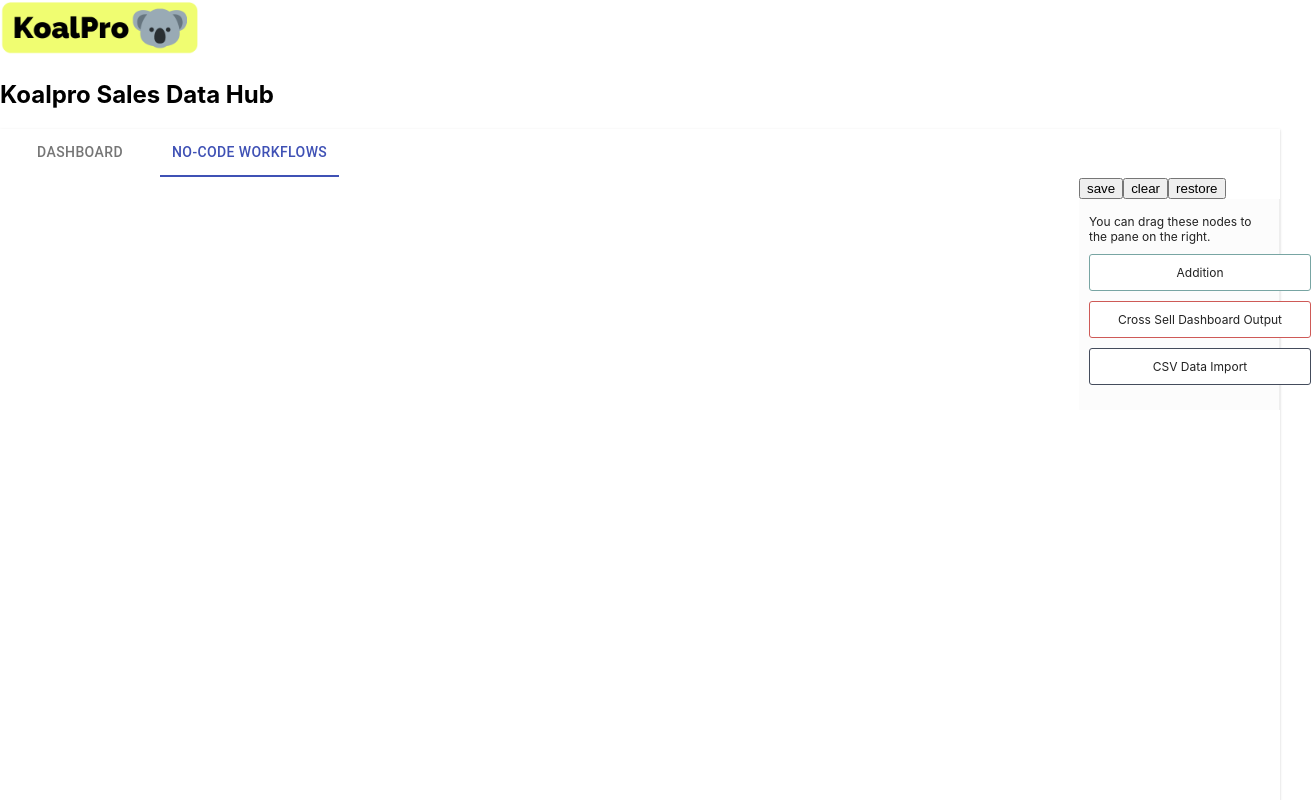
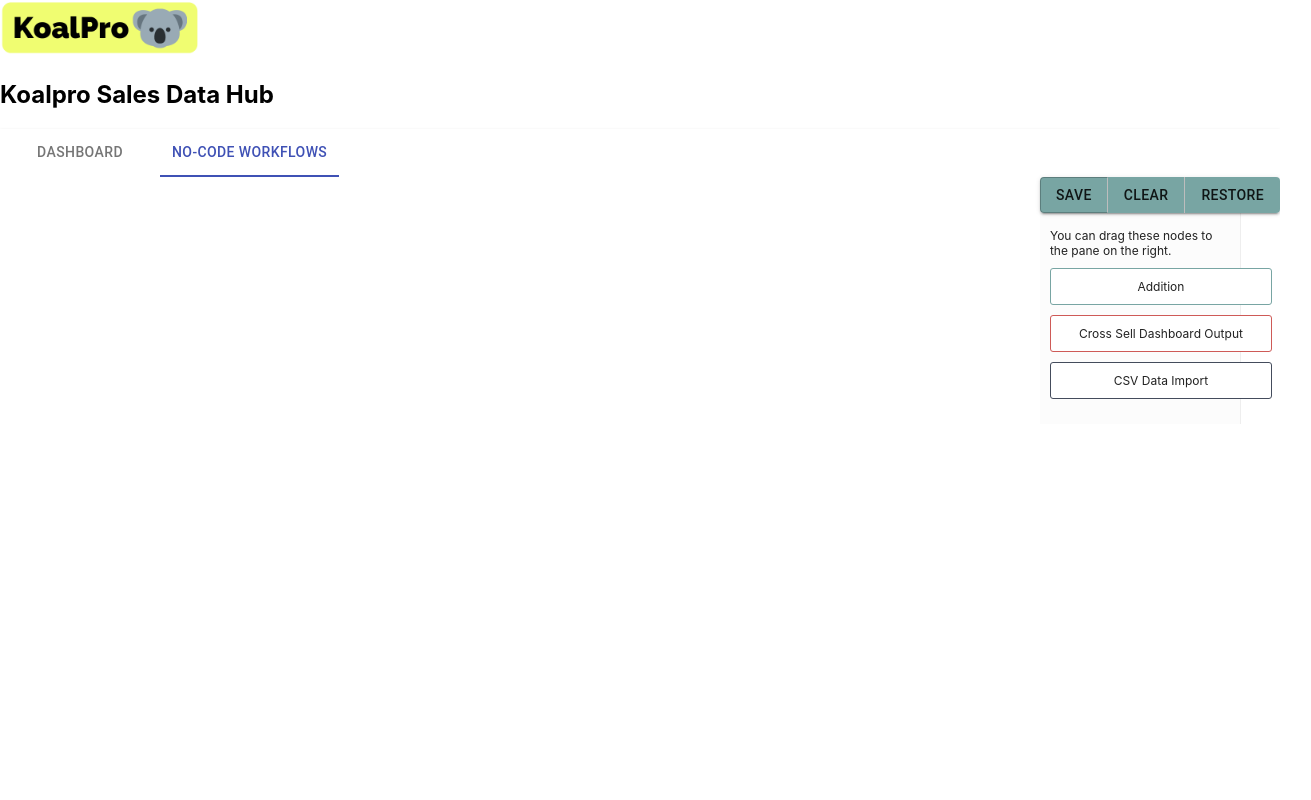
Before and after one commit to gmaruzhenko/koalpro, a React (Create React App) app in the folder frontend/: page / in a window 1280 px wide. Both pictures are taken after a click on the tab "NO-CODE WORKFLOWS". Shown: the top 800 px of the page, 1311 px wide, since content can reach past the window. Built offline with nearby package versions, Linux system fonts and the light colour scheme; no server answers.

Commit message:
styled buttons

```diff
--- a/frontend/src/components/DnDFlow.js
+++ b/frontend/src/components/DnDFlow.js
@@ -7,17 +7,45 @@
 } from 'react-flow-renderer';
 import axios from 'axios';
 import { v4 as uuid } from 'uuid';
-
+import Button from '@material-ui/core/Button';
 import Sidebar from './Sidebar';
-
+import styled from '@material-ui/core/styles/styled'
 import '../css/dnd.css';
 import CustomNodeExample from "./CustomNodeExample";
 import AdditionNode from "./nodes/AdditionNode";
 import CrossSellOutputNode from "./nodes/CrossSellOutputNode";
 import CsvDataImportNode from "./nodes/CsvDataImportNode";
+import ButtonGroup from "@material-ui/core/ButtonGroup";
+
+const navy_color = '#444c5c';
+const ocean_color = '#78a5a3';
+const warmorange_color= '#e1b16a';
+const redpunch='#ce5a57';
+const greenery_color = '#6fb98f';
 
 
+const SaveButton =  styled(Button)(({ theme }) => ({
+    color: theme.palette.getContrastText(ocean_color),
+    backgroundColor: ocean_color,
+    '&:hover': {
+        backgroundColor: warmorange_color,
+    },
+}));
 
+const ClearButton =  styled(Button)(({ theme }) => ({
+    color: theme.palette.getContrastText(ocean_color),
+    backgroundColor: ocean_color,
+    '&:hover': {
+        backgroundColor: redpunch,
+    },
+}));
+const RestoreButton =  styled(Button)(({ theme }) => ({
+    color: theme.palette.getContrastText(ocean_color),
+    backgroundColor: ocean_color,
+    '&:hover': {
+        backgroundColor: greenery_color,
+    },
+}));
 
 
 
@@ -140,9 +168,11 @@
                                    nodeTypes={nodeTypes}/>
                     </div>
                     <div>
-                        <button onClick={onSave}>save</button>
-                        <button onClick={onClear}>clear</button>
-                        <button onClick={onRestore}>restore</button>
+                        <ButtonGroup variant="contained" aria-label="outlined primary button group">
+                            <SaveButton  variant="outlined" onClick={onSave}>save</SaveButton>
+                            <ClearButton onClick={onClear}>clear</ClearButton>
+                            <RestoreButton onClick={onRestore}>restore</RestoreButton>
+                        </ButtonGroup>
                         <Sidebar />
                     </div>
 
--- a/frontend/src/components/nodes/CsvDataImportNode.js
+++ b/frontend/src/components/nodes/CsvDataImportNode.js
@@ -55,10 +55,10 @@
 
                 </div>
                 <div className="row">
-                <TextField className="text-input-field" type="text" value={columnKeys} onChange={handleColumnKeysChange} placeholder={"company name header"}/>
+                <TextField  label="company name header" className="text-input-field" type="text" value={columnKeys} onChange={handleColumnKeysChange} />
                 </div>
                     <div className="row">
-                <TextField className="text-input-field" type="text" value={columnValues} onChange={handleColumnValuesChange} placeholder={"associated data header"}/>
+                <TextField label="company name header" className="text-input-field" type="text" value={columnValues} onChange={handleColumnValuesChange} />
                     </div>
             </div>
         </div>
--- a/frontend/src/css/custom_nodes.css
+++ b/frontend/src/css/custom_nodes.css
@@ -1,7 +1,7 @@
 :root {
     --navy:#444c5c;
     --redpunch:#ce5a57;
-    --oceanbreezed:#78a5a3;
+    --ocean:#78a5a3;
     --warmorange:#e1b16a;
     --boarderblue:#0041d0;
     --whitebackground:#fff;
@@ -42,13 +42,13 @@
 
 .addition-node {
     background: var(--whitebackground);
-    border-color: var(--oceanbreezed);
+    border-color: var(--ocean);
 }
 .addition-node.selected, .addition-node.selected:hover {
-    box-shadow: 0 0 0 0.5px var(--oceanbreezed);
+    box-shadow: 0 0 0 0.5px var(--ocean);
 }
 .addition-node .react-flow__handle {
-    background: var(--oceanbreezed);
+    background: var(--ocean);
 }
 
 
```
